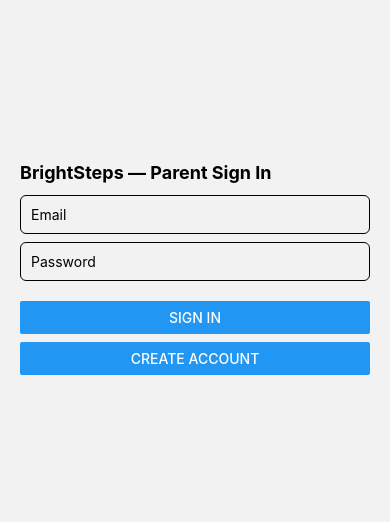
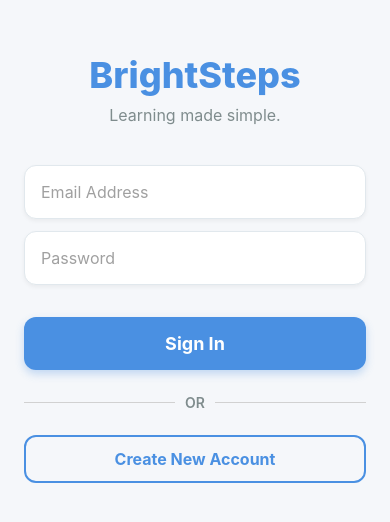
Before and after one commit to chrisbartie31/BrightSteps, a React Native app in the folder expo_app/: screen /ChildSelect in a window 390 px wide. Shown: the part 154-676 px from the top of the page. Built offline with nearby package versions, Linux system fonts and the light colour scheme; no server answers.

Commit message:
updated ui

```diff
--- a/expo_app/screens/AuthScreen.js
+++ b/expo_app/screens/AuthScreen.js
@@ -1,57 +1,148 @@
 // expo_app/screens/AuthScreen.js
 import React, { useState } from 'react';
-import { View, TextInput, Button, Text, Alert, StyleSheet } from 'react-native';
+import { View, TextInput, Text, Alert, StyleSheet, TouchableOpacity, KeyboardAvoidingView, Platform } from 'react-native';
 import { createUserWithEmailAndPassword, signInWithEmailAndPassword } from 'firebase/auth';
 import { auth } from '../services/firebase';
 
 export default function AuthScreen() {
   const [email, setEmail] = useState('');
   const [password, setPassword] = useState('');
+  const [loading, setLoading] = useState(false);
 
-  async function handleSignUp() {
+  async function handleAction(isSignUp) {
+    if (!email || !password) {
+      Alert.alert('Missing Fields', 'Please enter both email and password.');
+      return;
+    }
+    setLoading(true);
     try {
+      if (isSignUp) {
         const cred = await createUserWithEmailAndPassword(auth, email.trim(), password);
-      Alert.alert('Signed up', `Welcome ${cred.user.email}`);
+        Alert.alert('Success', `Welcome, ${cred.user.email}!`);
+      } else {
+        await signInWithEmailAndPassword(auth, email.trim(), password);
+      }
     } catch (e) {
-      Alert.alert('Error', e.message);
-    }
-  }
-
-  async function handleSignIn() {
-    try {
-      await signInWithEmailAndPassword(auth, email.trim(), password);
-    } catch (e) {
-      Alert.alert('Error', e.message);
+      Alert.alert('Authentication Error', e.message);
+    } finally {
+      setLoading(false);
     }
   }
 
   return (
-    <View style={styles.container}>
-      <Text style={styles.header}>BrightSteps — Parent Sign In</Text>
+    <KeyboardAvoidingView
+      behavior={Platform.OS === "ios" ? "padding" : "height"}
+      style={styles.container}
+    >
+      <View style={styles.contentContainer}>
+        <Text style={styles.logoText}>BrightSteps</Text>
+        <Text style={styles.tagline}>Learning made simple.</Text>
+
+        <View style={styles.inputContainer}>
           <TextInput
             style={styles.input}
-        placeholder="Email"
+            placeholder="Email Address"
+            placeholderTextColor="#A0A0A0"
             keyboardType="email-address"
+            autoCapitalize="none"
             value={email}
             onChangeText={setEmail}
           />
           <TextInput
             style={styles.input}
             placeholder="Password"
+            placeholderTextColor="#A0A0A0"
             secureTextEntry={true}
             value={password}
             onChangeText={setPassword}
           />
-      <View style={{ height: 12 }} />
-      <Button title="Sign in" onPress={handleSignIn} />
-      <View style={{ height: 8 }} />
-      <Button title="Create account" onPress={handleSignUp} />
         </View>
+
+        <TouchableOpacity
+          style={styles.primaryButton}
+          onPress={() => handleAction(false)}
+          disabled={loading}
+        >
+          <Text style={styles.primaryButtonText}>{loading ? 'Please wait...' : 'Sign In'}</Text>
+        </TouchableOpacity>
+
+        <View style={styles.dividerContainer}>
+          <View style={styles.dividerLine} />
+          <Text style={styles.dividerText}>OR</Text>
+          <View style={styles.dividerLine} />
+        </View>
+
+        <TouchableOpacity
+          style={styles.secondaryButton}
+          onPress={() => handleAction(true)}
+          disabled={loading}
+        >
+          <Text style={styles.secondaryButtonText}>Create New Account</Text>
+        </TouchableOpacity>
+      </View>
+    </KeyboardAvoidingView>
   );
 }
 
 const styles = StyleSheet.create({
-  container: { flex: 1, padding: 20, justifyContent: 'center' },
-  input: { borderWidth: 1, borderRadius: 6, padding: 10, marginBottom: 8 },
-  header: { fontSize: 18, fontWeight: '700', marginBottom: 12 },
+  container: { flex: 1, backgroundColor: '#F5F7FA' },
+  contentContainer: { flex: 1, justifyContent: 'center', padding: 24 },
+
+  logoText: {
+    fontSize: 36,
+    fontWeight: '800',
+    color: '#4A90E2',
+    textAlign: 'center',
+    marginBottom: 8
+  },
+  tagline: {
+    fontSize: 16,
+    color: '#7F8C8D',
+    textAlign: 'center',
+    marginBottom: 40,
+  },
+
+  inputContainer: { marginBottom: 20 },
+  input: {
+    backgroundColor: '#FFFFFF',
+    borderRadius: 12,
+    padding: 16,
+    fontSize: 16,
+    marginBottom: 12,
+    borderWidth: 1,
+    borderColor: '#E1E8ED',
+    // Shadows
+    shadowColor: '#000',
+    shadowOffset: { width: 0, height: 2 },
+    shadowOpacity: 0.05,
+    shadowRadius: 4,
+    elevation: 2,
+  },
+
+  primaryButton: {
+    backgroundColor: '#4A90E2',
+    borderRadius: 12,
+    paddingVertical: 16,
+    alignItems: 'center',
+    shadowColor: '#4A90E2',
+    shadowOffset: { width: 0, height: 4 },
+    shadowOpacity: 0.3,
+    shadowRadius: 8,
+    elevation: 4,
+  },
+  primaryButtonText: { color: '#FFF', fontSize: 18, fontWeight: 'bold' },
+
+  dividerContainer: { flexDirection: 'row', alignItems: 'center', marginVertical: 24 },
+  dividerLine: { flex: 1, height: 1, backgroundColor: '#D1D1D1' },
+  dividerText: { marginHorizontal: 10, color: '#7F8C8D', fontWeight: '600' },
+
+  secondaryButton: {
+    backgroundColor: 'transparent',
+    paddingVertical: 12,
+    alignItems: 'center',
+    borderWidth: 2,
+    borderColor: '#4A90E2',
+    borderRadius: 12,
+  },
+  secondaryButtonText: { color: '#4A90E2', fontSize: 16, fontWeight: '700' },
 });
--- a/expo_app/screens/ChildSelect.js
+++ b/expo_app/screens/ChildSelect.js
@@ -1,5 +1,6 @@
+// expo_app/screens/ChildSelect.js
 import React, { useEffect, useState } from 'react';
-import { View, Text, Button, FlatList, TouchableOpacity, TextInput, StyleSheet, Alert } from 'react-native';
+import { View, Text, FlatList, TouchableOpacity, TextInput, StyleSheet, Alert, SafeAreaView } from 'react-native';
 import { auth, db } from '../services/firebase';
 import { collection, addDoc, query, where, onSnapshot } from 'firebase/firestore';
 import { useChild } from '../contexts/ChildContext';
@@ -7,6 +8,7 @@
 export default function ChildSelect({ navigation }) {
   const [children, setChildren] = useState([]);
   const [newName, setNewName] = useState('');
+  const [isAdding, setIsAdding] = useState(false); // Toggle for "Add" mode
   const { selectChild } = useChild();
 
   useEffect(() => {
@@ -19,9 +21,17 @@
   }, []);
 
   async function addChild() {
-    if (!newName.trim()) return Alert.alert('Name required');
-    await addDoc(collection(db, 'children'), { name: newName.trim(), parentId: auth.currentUser.uid, createdAt: new Date() });
+    if (!newName.trim()) {
+      Alert.alert('Required', 'Please enter a name');
+      return;
+    }
+    await addDoc(collection(db, 'children'), {
+      name: newName.trim(),
+      parentId: auth.currentUser.uid,
+      createdAt: new Date()
+    });
     setNewName('');
+    setIsAdding(false);
   }
 
   function handleSelectChild(child) {
@@ -34,44 +44,153 @@
     auth.signOut();
   }
 
+  // Generate a nice initial for the avatar
+  const getInitial = (name) => name ? name.charAt(0).toUpperCase() : '?';
+  // Generate a random-ish color based on name length (simple trick)
+  const getColor = (name) => {
+    const colors = ['#FF6B6B', '#4ECDC4', '#45B7D1', '#96CEB4', '#FFEEAD'];
+    return colors[name.length % colors.length];
+  }
+
   return (
-    <View style={styles.container}>
-      <Text style={styles.header}>Your Children</Text>
+    <SafeAreaView style={styles.container}>
+      <View style={styles.headerContainer}>
+        <View>
+          <Text style={styles.greeting}>Welcome,</Text>
+          <Text style={styles.title}>Who is learning?</Text>
+        </View>
+        <TouchableOpacity onPress={handleSignOut} style={styles.signOutBtn}>
+          <Text style={styles.signOutText}>Log Out</Text>
+        </TouchableOpacity>
+      </View>
+
       <FlatList
         data={children}
         keyExtractor={i => i.id}
+        contentContainerStyle={styles.listContent}
         renderItem={({ item }) => (
           <TouchableOpacity style={styles.card} onPress={() => handleSelectChild(item)}>
-            <Text style={styles.cardTitle}>{item.name}</Text>
-            <Text style={styles.cardSubtitle}>Tap to start lessons</Text>
+            <View style={[styles.avatar, { backgroundColor: getColor(item.name) }]}>
+              <Text style={styles.avatarText}>{getInitial(item.name)}</Text>
+            </View>
+            <View style={styles.cardInfo}>
+              <Text style={styles.cardName}>{item.name}</Text>
+              <Text style={styles.cardAction}>Tap to start →</Text>
+            </View>
           </TouchableOpacity>
         )}
+        ListEmptyComponent={
+          <Text style={styles.emptyText}>No children added yet. Add one below!</Text>
+        }
       />
 
-      <View style={styles.inputSection}>
-        <TextInput
-          placeholder="Add new child's name"
-          value={newName}
-          onChangeText={setNewName}
-          style={styles.input}
-        />
-        <Button title="Add Child" onPress={addChild} />
+      {/* Bottom Action Sheet Style for Adding */}
+      <View style={styles.addContainer}>
+        {isAdding ? (
+          <View style={styles.inputRow}>
+            <TextInput
+              style={styles.input}
+              placeholder="Child's Name"
+              value={newName}
+              onChangeText={setNewName}
+              autoFocus
+            />
+            <TouchableOpacity style={styles.addConfirmBtn} onPress={addChild}>
+              <Text style={styles.addConfirmText}>Save</Text>
+            </TouchableOpacity>
+            <TouchableOpacity style={styles.cancelBtn} onPress={() => setIsAdding(false)}>
+              <Text style={styles.cancelText}>X</Text>
+            </TouchableOpacity>
+          </View>
+        ) : (
+          <TouchableOpacity style={styles.addNewBtn} onPress={() => setIsAdding(true)}>
+            <Text style={styles.addNewText}>+ Add New Student</Text>
+          </TouchableOpacity>
+        )}
       </View>
-
-      <View style={styles.signOutButton}>
-        <Button title="Sign out" onPress={handleSignOut} color="#dc3545" />
-      </View>
-    </View>
+    </SafeAreaView>
   );
 }
 
 const styles = StyleSheet.create({
-  container: { flex: 1, padding: 16 },
-  header: { fontSize: 24, fontWeight: '700', marginBottom: 16 },
-  card: { padding: 16, borderWidth: 1, borderRadius: 8, marginBottom: 10, borderColor: '#007bff' },
-  cardTitle: { fontSize: 18, fontWeight: '600' },
-  cardSubtitle: { fontSize: 12, color: '#6c757d', marginTop: 4 },
-  inputSection: { borderTopWidth: 1, borderTopColor: '#ccc', paddingVertical: 10, marginTop: 10 },
-  input: { borderWidth: 1, padding: 10, borderRadius: 6, marginBottom: 8 },
-  signOutButton: { marginTop: 20 },
+  container: { flex: 1, backgroundColor: '#F5F7FA' },
+  headerContainer: {
+    padding: 24,
+    paddingTop: 40,
+    flexDirection: 'row',
+    justifyContent: 'space-between',
+    alignItems: 'center',
+    backgroundColor: '#FFF',
+    borderBottomWidth: 1,
+    borderBottomColor: '#F0F0F0'
+  },
+  greeting: { fontSize: 14, color: '#7F8C8D', fontWeight: '600' },
+  title: { fontSize: 24, fontWeight: 'bold', color: '#2C3E50' },
+  signOutBtn: { padding: 8 },
+  signOutText: { color: '#E74C3C', fontWeight: '600' },
+
+  listContent: { padding: 20 },
+  emptyText: { textAlign: 'center', marginTop: 50, color: '#95A5A6', fontSize: 16 },
+
+  card: {
+    backgroundColor: '#FFF',
+    borderRadius: 16,
+    padding: 16,
+    marginBottom: 16,
+    flexDirection: 'row',
+    alignItems: 'center',
+    // Shadows
+    shadowColor: '#000',
+    shadowOffset: { width: 0, height: 2 },
+    shadowOpacity: 0.05,
+    shadowRadius: 6,
+    elevation: 3,
+  },
+  avatar: {
+    width: 50,
+    height: 50,
+    borderRadius: 25,
+    justifyContent: 'center',
+    alignItems: 'center',
+    marginRight: 16,
+  },
+  avatarText: { color: '#FFF', fontSize: 20, fontWeight: 'bold' },
+  cardInfo: { flex: 1 },
+  cardName: { fontSize: 18, fontWeight: '700', color: '#34495E' },
+  cardAction: { fontSize: 12, color: '#4A90E2', marginTop: 4 },
+
+  addContainer: {
+    padding: 20,
+    backgroundColor: '#FFF',
+    borderTopWidth: 1,
+    borderTopColor: '#F0F0F0',
+  },
+  addNewBtn: {
+    backgroundColor: '#2ECC71',
+    borderRadius: 12,
+    padding: 16,
+    alignItems: 'center',
+  },
+  addNewText: { color: '#FFF', fontSize: 16, fontWeight: 'bold' },
+
+  inputRow: { flexDirection: 'row', alignItems: 'center' },
+  input: {
+    flex: 1,
+    backgroundColor: '#F5F7FA',
+    padding: 12,
+    borderRadius: 8,
+    marginRight: 8,
+    borderWidth: 1,
+    borderColor: '#E0E0E0'
+  },
+  addConfirmBtn: {
+    backgroundColor: '#4A90E2',
+    paddingHorizontal: 16,
+    paddingVertical: 12,
+    borderRadius: 8,
+    marginRight: 8
+  },
+  addConfirmText: { color: '#FFF', fontWeight: 'bold' },
+  cancelBtn: { padding: 10 },
+  cancelText: { color: '#95A5A6', fontWeight: 'bold', fontSize: 16 }
 });
```
Lines whose indentation alone changed are shown as unchanged.
